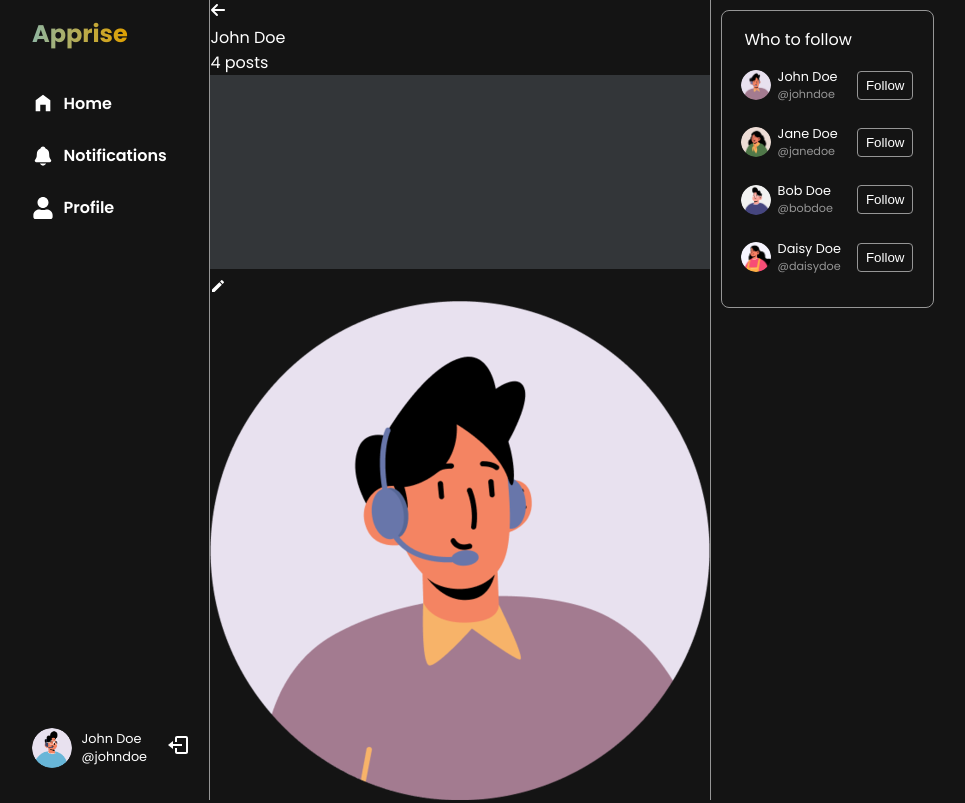
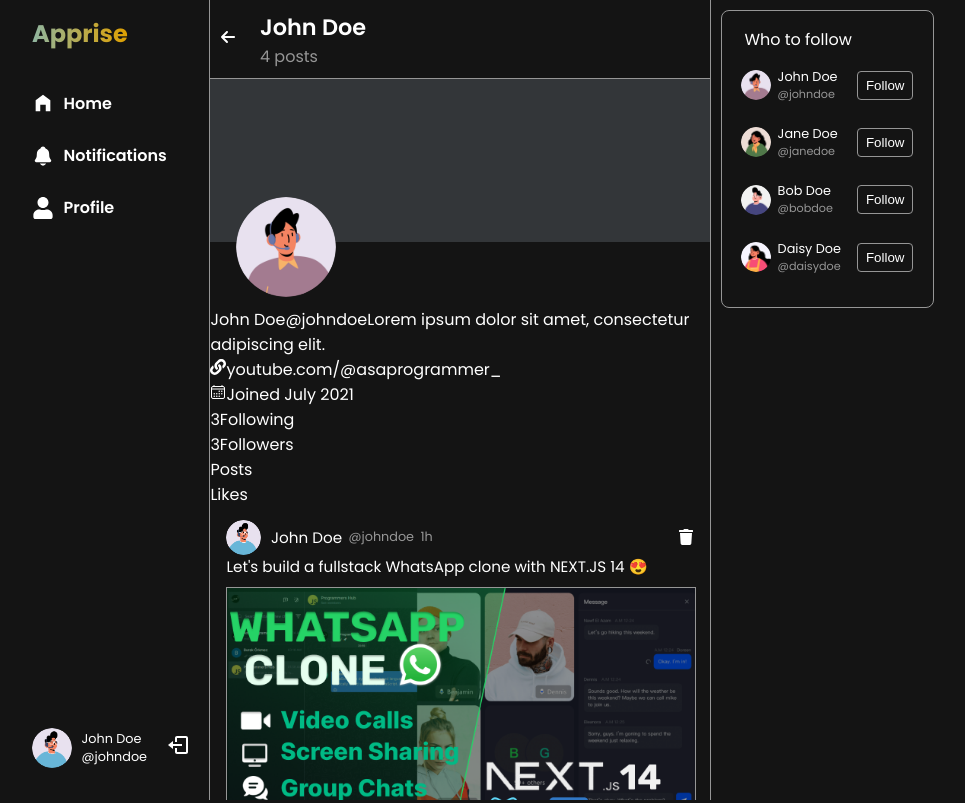
Before and after one commit to rauchrods/Apprise-Social-Media, a React (Vite) app in the folder frontend/: page /profile/johndoe in a window 1280 px wide. Shown: the whole page, without its empty margins (162-1127 px from the left). Built offline with nearby package versions, Linux system fonts and the light colour scheme.

Commit message:
5- UI (updated profile sec)

```diff
--- a/frontend/src/pages/profile/ProfilePage.jsx
+++ b/frontend/src/pages/profile/ProfilePage.jsx
@@ -11,6 +11,9 @@
 import PageLayout from "../../components/pageLayout/PageLayout";
 import { POSTS } from "../../utils/db/dummy";
 import Posts from "../../components/common/posts/Posts";
+import "./profilePage.scss";
+import Avatar from "../../ui/avatar/Avatar";
+import Button from "../../ui/button/Button";
 
 const ProfilePage = () => {
   const [coverImg, setCoverImg] = useState(null);
@@ -49,41 +52,37 @@
 
   return (
     <PageLayout>
-      <div className="flex-[4_4_0]  border-r border-gray-700 min-h-screen ">
+      <div className="profile-page">
         {/* HEADER */}
         {/* {isLoading && <ProfileHeaderSkeleton />} */}
         {!isLoading && !user && (
           <p className="text-center text-lg mt-4">User not found</p>
         )}
-        <div className="flex flex-col">
+
         {!isLoading && user && (
           <>
-              <div className="flex gap-10 px-4 py-2 items-center">
+            <div className="header">
               <Link to="/">
-                  <FaArrowLeft className="w-4 h-4" />
+                <FaArrowLeft />
               </Link>
-                <div className="flex flex-col">
-                  <p className="font-bold text-lg">{user?.fullName}</p>
-                  <span className="text-sm text-slate-500">
-                    {POSTS?.length} posts
-                  </span>
+              <div className="header-info">
+                <p>{user?.fullName}</p>
+                <span>{POSTS?.length} posts</span>
               </div>
             </div>
             {/* COVER IMG */}
-              <div className="relative group/cover">
+            <div className="profile-img-sec">
+              <div className="cover-img-container">
                 <img
                   src={coverImg || user?.coverImg || "/cover.png"}
-                  className="h-52 w-full object-cover"
                   alt="cover image"
                 />
                 {isMyProfile && (
-                  <div
-                    className="absolute top-2 right-2 rounded-full p-2 bg-gray-800 bg-opacity-75 cursor-pointer opacity-0 group-hover/cover:opacity-100 transition duration-200"
-                    onClick={() => coverImgRef.current.click()}
-                  >
-                    <MdEdit className="w-5 h-5 text-white" />
+                  <div className="edit-cover-svg">
+                    <MdEdit onClick={() => coverImgRef.current.click()} />
                   </div>
                 )}
+              </div>
 
               <input
                 type="file"
@@ -98,43 +97,41 @@
                 onChange={(e) => handleImgChange(e, "profileImg")}
               />
               {/* USER AVATAR */}
-                <div className="avatar absolute -bottom-16 left-4">
-                  <div className="w-32 rounded-full relative group/avatar">
-                    <img
+
+              <div className="profile-pic-container">
+                <Avatar
                   src={
-                        profileImg ||
-                        user?.profileImg ||
-                        "/avatar-placeholder.png"
+                    profileImg || user?.profileImg || "/avatar-placeholder.png"
                   }
+                  style={{ width: "100px", height: "100px" }}
                 />
-                    <div className="absolute top-5 right-3 p-1 bg-primary rounded-full group-hover/avatar:opacity-100 opacity-0 cursor-pointer">
                 {isMyProfile && (
+                  <div className="edit-profile-svg">
                     <MdEdit
-                          className="w-4 h-4 text-white"
+                      className="profile-edit"
                       onClick={() => profileImgRef.current.click()}
                     />
+                  </div>
                 )}
               </div>
             </div>
-                </div>
-              </div>
-              <div className="flex justify-end px-4 mt-5">
+            <div className="btn-sec">
               {/* {isMyProfile && <EditProfileModal />} */}
               {!isMyProfile && (
-                  <button
-                    className="btn btn-outline rounded-full btn-sm"
+                <Button
                   onClick={() => alert("Followed successfully")}
+                  className="invert-btn"
                 >
                   Follow
-                  </button>
+                </Button>
               )}
               {(coverImg || profileImg) && (
-                  <button
-                    className="btn btn-primary rounded-full btn-sm text-white px-4 ml-2"
+                <Button
                   onClick={() => alert("Profile updated successfully")}
+                  className="invert-btn"
                 >
                   Update
-                  </button>
+                </Button>
               )}
             </div>
 
@@ -210,7 +207,6 @@
 
         <Posts />
       </div>
-      </div>
     </PageLayout>
   );
 };
--- a/frontend/src/pages/profile/profilePage.scss
+++ b/frontend/src/pages/profile/profilePage.scss
@@ -0,0 +1,91 @@
+@import "../../utils/colors.scss";
+
+.profile-page {
+  .header {
+    border-bottom: 1px solid $primary-gray;
+    padding: 0.6rem;
+    display: flex;
+    justify-content: flex-start;
+    column-gap: 1.5rem;
+    align-items: center;
+
+    .header-info {
+      :nth-child(1) {
+        font-size: 1.4rem;
+        font-weight: 600;
+      }
+      :nth-child(2) {
+        color: $primary-gray;
+      }
+    }
+  }
+  .profile-img-sec {
+    position: relative;
+    .cover-img-container {
+      position: relative;
+      cursor: pointer;
+
+      > img {
+        width: 100%;
+        object-fit: cover;
+      }
+
+      .edit-cover-svg {
+        display: none;
+        position: absolute;
+        top: 1rem;
+        right: 1rem;
+        cursor: pointer;
+        background-color: $primary-gray;
+        border-radius: 50%;
+        padding: 0.2rem;
+
+        svg {
+          font-size: 1.4rem;
+        }
+      }
+
+      &:hover {
+        .edit-cover-svg {
+          display: flex;
+        }
+      }
+    }
+
+    .profile-pic-container {
+      position: absolute;
+      width: max-content;
+      cursor: pointer;
+      bottom: -3rem;
+      left: 1.6rem;
+      .edit-profile-svg {
+        display: none;
+        position: absolute;
+        top: 0.8rem;
+        right: 0.8rem;
+        cursor: pointer;
+        background-color: $primary-gray;
+        border-radius: 50%;
+        padding: 0.2rem;
+
+        svg {
+          font-size: 1rem;
+        }
+      }
+
+      &:hover {
+        .edit-profile-svg {
+          display: flex;
+        }
+      }
+    }
+  }
+
+  .btn-sec {
+    display: flex;
+    align-items: center;
+    justify-content: flex-end;
+    padding: 0.8rem;
+    margin-bottom: 2rem;
+  }
+}
```
Lines whose indentation alone changed are shown as unchanged.
